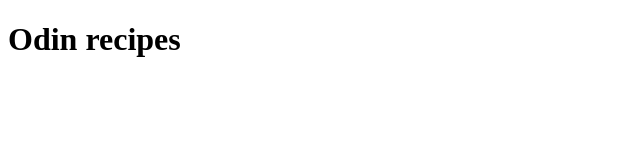
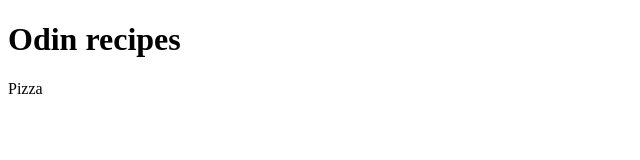
Before and after one commit to Dexodo/odin-recipes, a plain HTML site: page index.html in a window 1280 px wide. Shown: the full height of the page, 0-640 px from the left. Drawn offline with Linux system fonts and the light colour scheme.

Commit message:
Añadido vinculo hacia pizza.html

```diff
--- a/index.html
+++ b/index.html
@@ -6,6 +6,6 @@
 	</head>
 	<body>
 		<h1>Odin recipes</h1>
-
+		<a hret="recipes/pizza.html">Pizza</a>
 	</body>
 </html>
```
